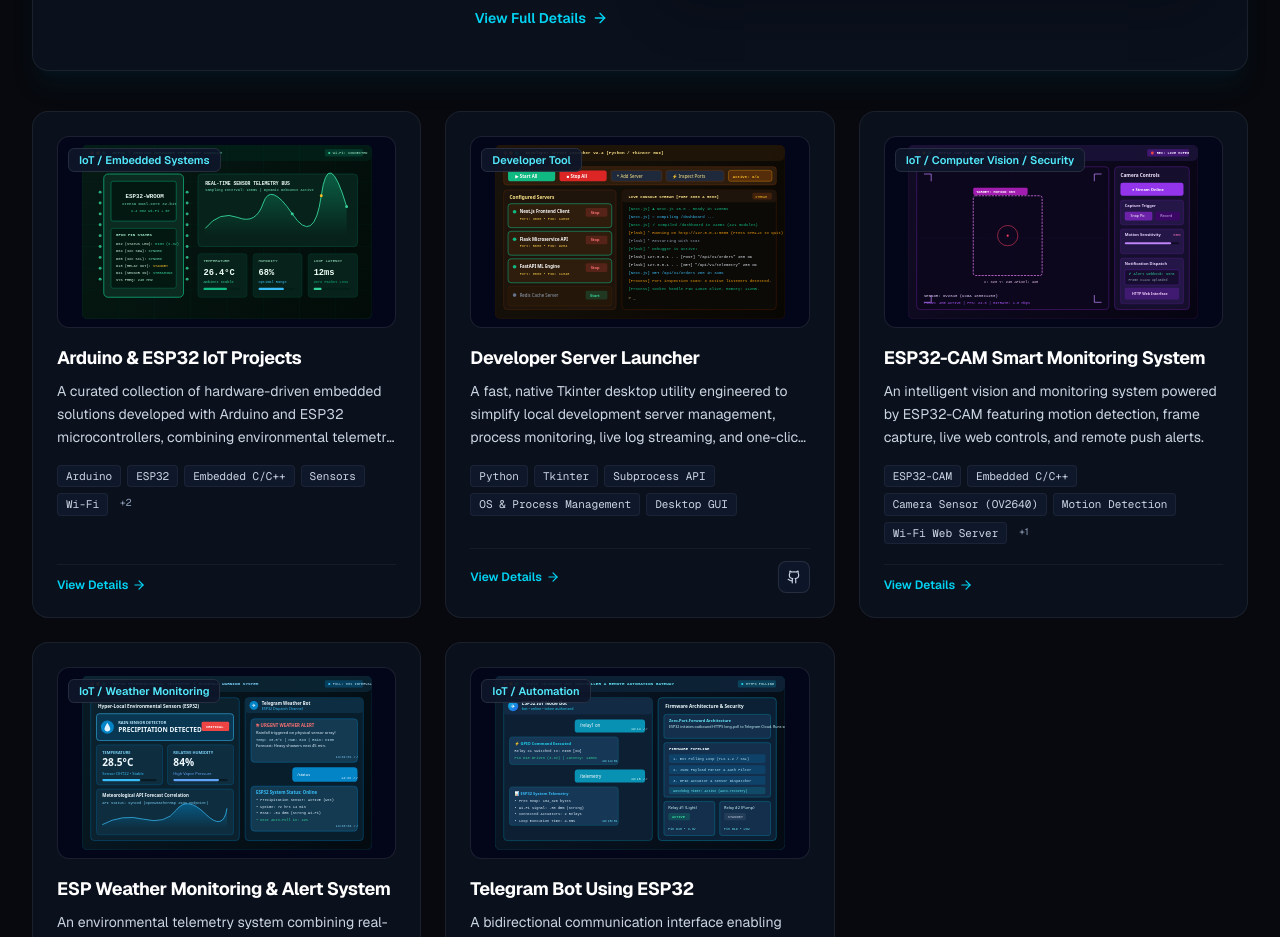
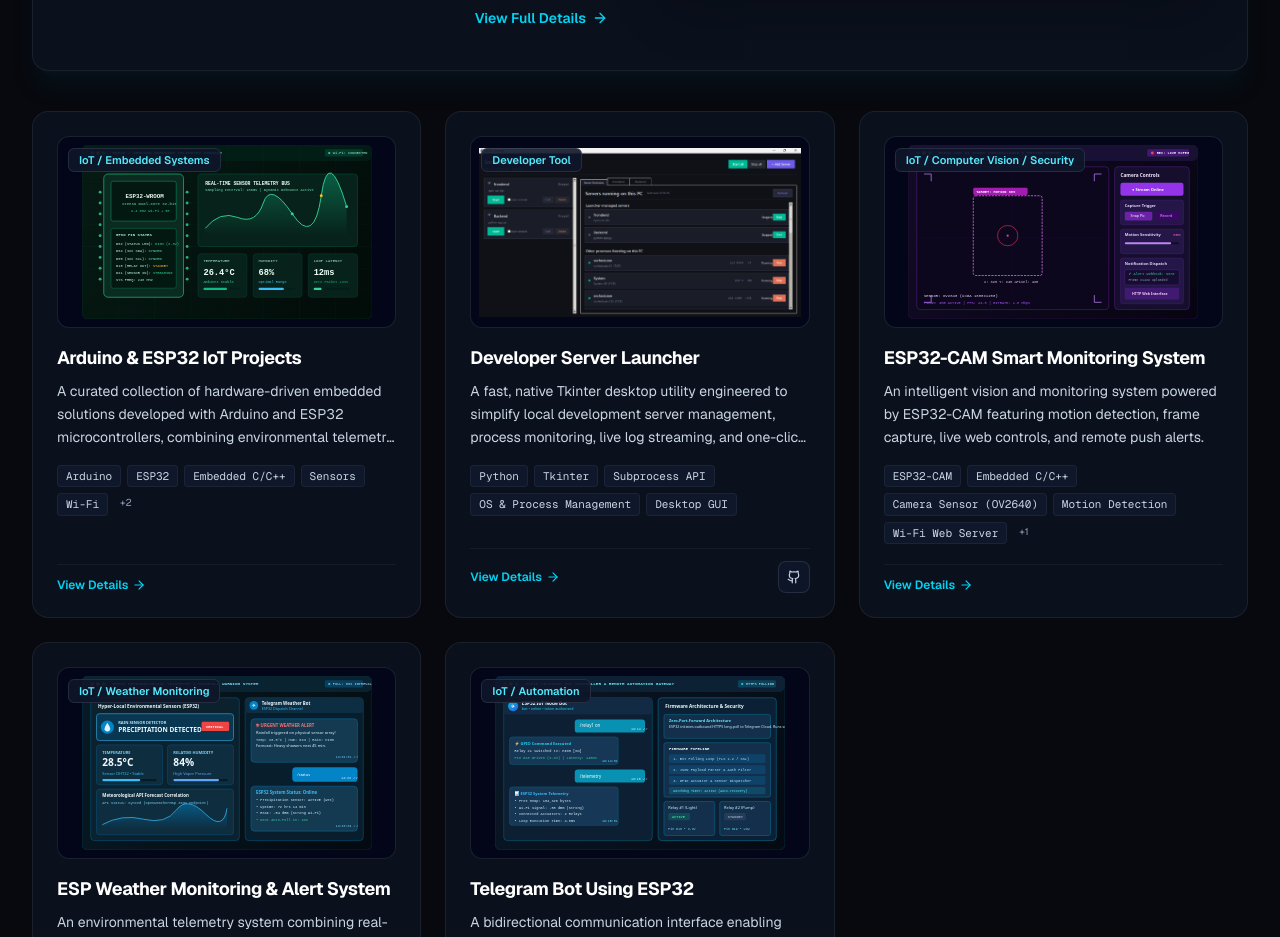
Before and after one commit to venujatech-byte/portfolio, a Next.js app: page / in a window 1280 px wide. Shown: the part 3800-4737 px from the top of the page. Built offline with nearby package versions, Linux system fonts and the light colour scheme.

Commit message:
Refactor code structure for improved readability and maintainability

```diff
--- a/data/projects.ts
+++ b/data/projects.ts
@@ -196,7 +196,7 @@ export const projects: Project[] = [
     featured: false,
     accentColor: "from-amber-500 to-orange-600",
     gradient: "from-amber-600/20 via-orange-600/10 to-transparent",
-    image: "/images/server-launcher-preview.svg",
+    image: "/images/server-launcher-preview.png",
     badge: "Desktop Utility",
   },
   {
```
Also changed, not shown: public/images/server-launcher-preview.png (added).
